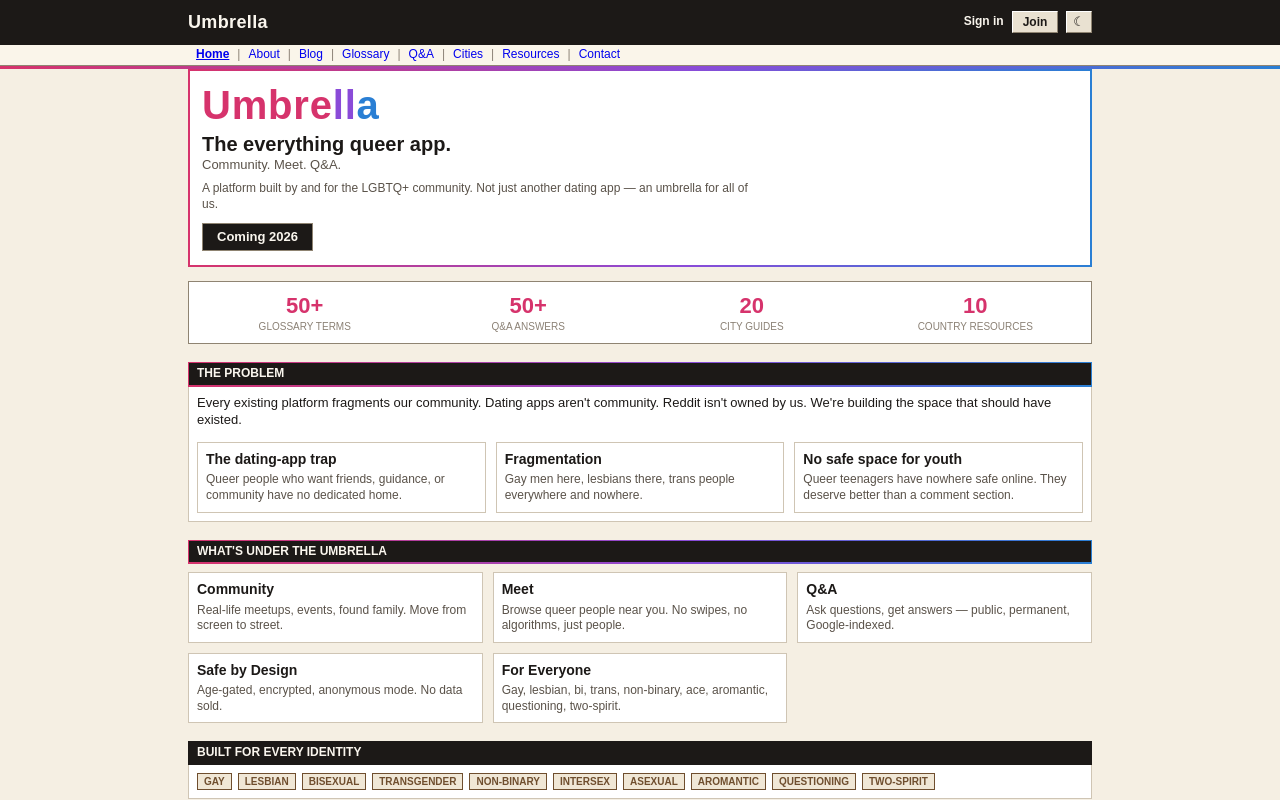
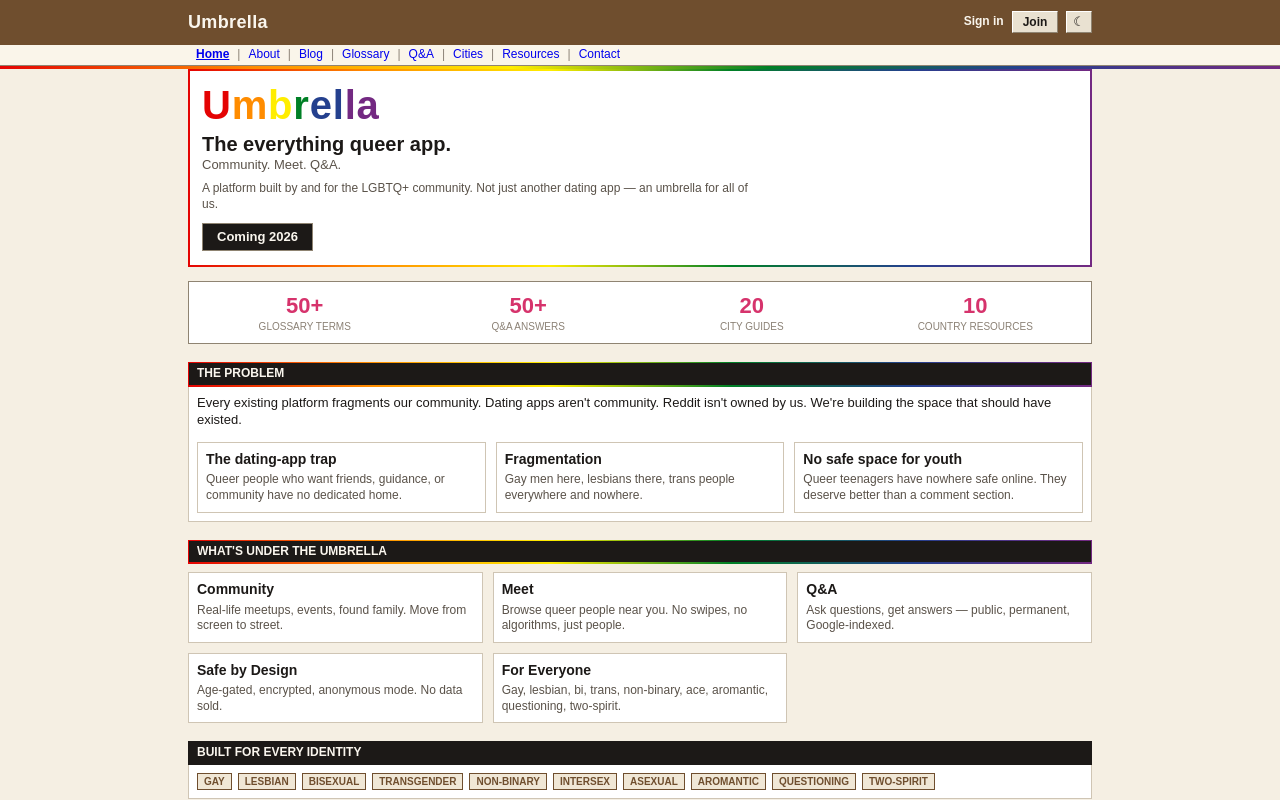
Before and after one commit to nekwasar/umbrella.lgbt, a Next.js app in the folder apps/web/: page / in a window 1280 px wide. Shown: the top 800 px of the page. Built offline with nearby package versions, Linux system fonts and the light colour scheme; no server answers.

Commit message:
brown top banner; full 6-color pride rainbow in wordmark and gradient

```diff
--- a/apps/web/src/app/globals.css
+++ b/apps/web/src/app/globals.css
@@ -32,7 +32,22 @@
   --shadow: 2px 2px 0 rgba(28, 25, 23, 0.12);
   --font: Arial, Tahoma, Verdana, sans-serif;
   --font-mono: 'Courier New', Courier, monospace;
-  --rainbow: linear-gradient(90deg, #d6336c 0%, #8a4bd8 55%, #2a7fd4 100%);
+  /* pride flag hues — fixed brand constants, same in both themes */
+  --flag-red: #e40303;
+  --flag-orange: #ff8c00;
+  --flag-yellow: #ffed00;
+  --flag-green: #008026;
+  --flag-blue: #24408e;
+  --flag-purple: #732982;
+  --rainbow: linear-gradient(
+    90deg,
+    var(--flag-red) 0%,
+    var(--flag-orange) 20%,
+    var(--flag-yellow) 40%,
+    var(--flag-green) 60%,
+    var(--flag-blue) 80%,
+    var(--flag-purple) 100%
+  );
 }
 
 [data-theme='dark'] {
@@ -61,7 +76,15 @@
   --btn-bg: #f0e9df;
   --btn-fg: #161310;
   --shadow: 2px 2px 0 rgba(0, 0, 0, 0.4);
-  --rainbow: linear-gradient(90deg, #ff6ea5 0%, #b48bff 55%, #6fb8ff 100%);
+  --rainbow: linear-gradient(
+    90deg,
+    var(--flag-red) 0%,
+    var(--flag-orange) 20%,
+    var(--flag-yellow) 40%,
+    var(--flag-green) 60%,
+    var(--flag-blue) 80%,
+    var(--flag-purple) 100%
+  );
 }
 
 * {
@@ -136,14 +159,23 @@ h3 {
   line-height: 1;
   color: var(--ink);
 }
-.wm-pink {
-  color: var(--pink);
+.wm-red {
+  color: var(--flag-red);
+}
+.wm-orange {
+  color: var(--flag-orange);
+}
+.wm-yellow {
+  color: var(--flag-yellow);
+}
+.wm-green {
+  color: var(--flag-green);
+}
+.wm-blue {
+  color: var(--flag-blue);
 }
 .wm-purple {
-  color: var(--purple);
-}
-.wm-blue {
-  color: var(--blue);
+  color: var(--flag-purple);
 }
 
 .rainbow-strip {
@@ -463,9 +495,9 @@ h3 {
 
 /* ---------- header: solid top banner + pipe subnav (classic) ---------- */
 .top-banner {
-  background: var(--ink);
+  background: var(--brown);
   color: var(--btn-fg);
-  border-bottom: 1px solid var(--ink);
+  border-bottom: 1px solid var(--brown);
 }
 .top-banner-inner {
   display: flex;
@@ -481,11 +513,14 @@ h3 {
 .banner-home:hover {
   text-decoration: none;
 }
-/* solid cream wordmark on the dark banner (guaranteed contrast both themes) */
+/* solid cream wordmark on the brown banner (guaranteed contrast both themes) */
 .top-banner .wordmark,
-.top-banner .wm-pink,
-.top-banner .wm-purple,
-.top-banner .wm-blue {
+.top-banner .wm-red,
+.top-banner .wm-orange,
+.top-banner .wm-yellow,
+.top-banner .wm-green,
+.top-banner .wm-blue,
+.top-banner .wm-purple {
   color: var(--btn-fg);
 }
 .banner-side {
--- a/apps/web/src/components/public/PublicHeader.tsx
+++ b/apps/web/src/components/public/PublicHeader.tsx
@@ -23,14 +23,14 @@ function isActive(pathname: string, href: string) {
 export function Wordmark({ size = 18 }: { size?: number }) {
   return (
     <span className="wordmark" style={{ fontSize: size }} aria-label="Umbrella.lgbt">
-      <span className="wm-pink">U</span>
-      <span className="wm-pink">m</span>
-      <span className="wm-pink">b</span>
-      <span className="wm-pink">r</span>
-      <span className="wm-pink">e</span>
+      <span className="wm-red">U</span>
+      <span className="wm-orange">m</span>
+      <span className="wm-yellow">b</span>
+      <span className="wm-green">r</span>
+      <span className="wm-blue">e</span>
+      <span className="wm-blue">l</span>
       <span className="wm-purple">l</span>
-      <span className="wm-purple">l</span>
-      <span className="wm-blue">a</span>
+      <span className="wm-purple">a</span>
     </span>
   );
 }
```
Also changed, not shown: 1 other file (tests, documents, lock files or other folders).
